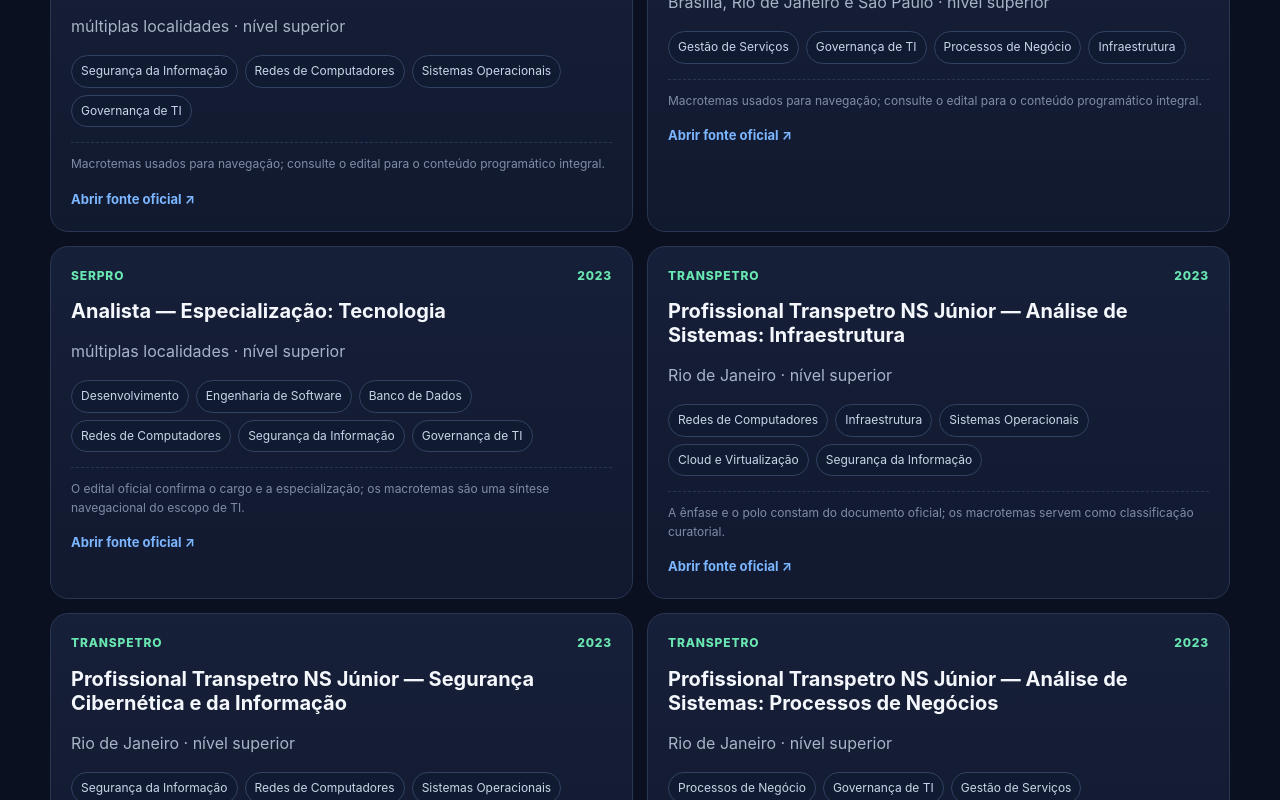
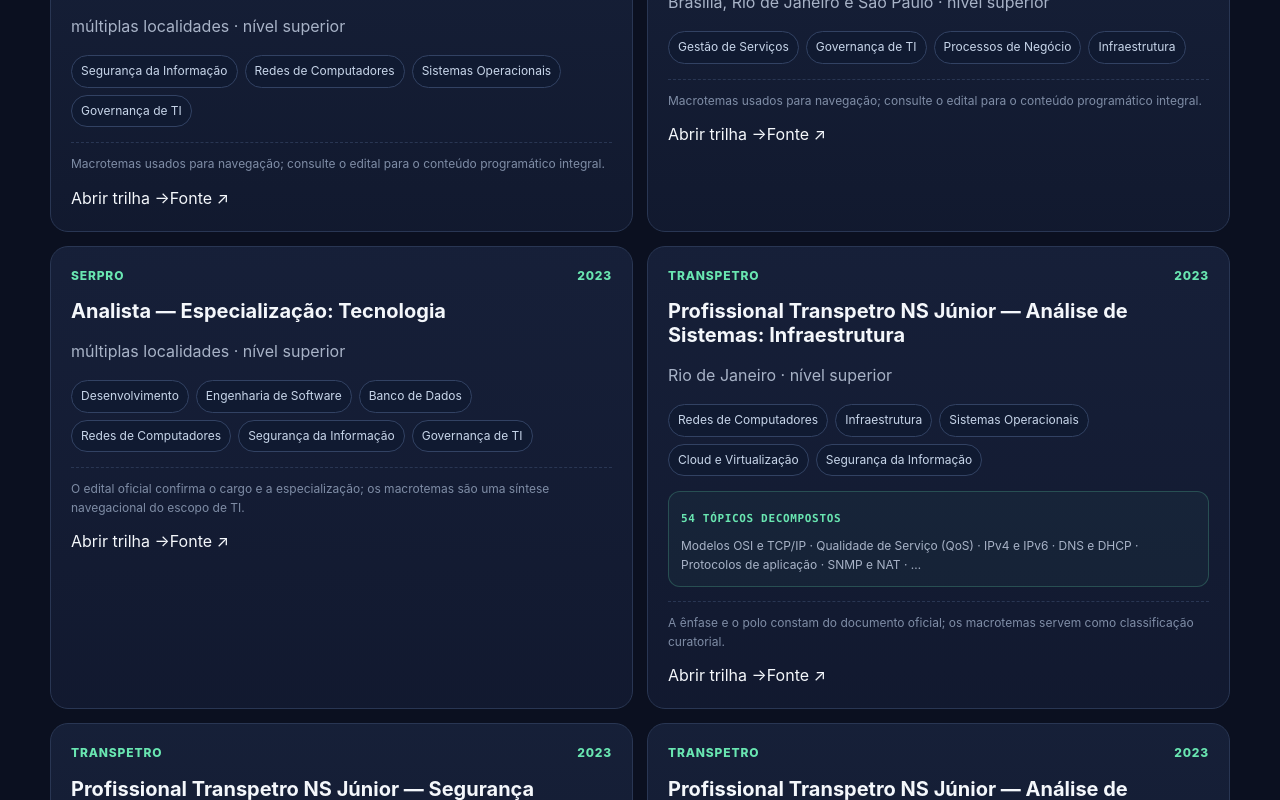
Before and after one commit to cvaraujo11/roadmap-concursos-ti, a Next.js app: page /mapa in a window 1280 px wide. Shown: the part 1620-2420 px from the top of the page. Built offline with nearby package versions, Linux system fonts and the light colour scheme.

Commit message:
feat(map): surface extracted granular coverage and trail details

```diff
--- a/src/components/MapExplorer.tsx
+++ b/src/components/MapExplorer.tsx
@@ -2,7 +2,8 @@
 
 import Link from "next/link";
 import { useMemo, useState } from "react";
-import { allTracks, areas, knowledge, knowledgeName, topicName } from "@/data/catalog";
+import { allTracks, areas, knowledge, knowledgeName } from "@/data/catalog";
+import { coverageForTrack, granularTopicName, topicsForTrack } from "@/data/granular";
 import type { AreaSlug, KnowledgeSlug } from "@/lib/types";
 
 type Props = {
@@ -54,7 +55,10 @@
       </div>
 
       <div className="map-grid">
-        {visible.map((item) => (
+        {visible.map((item) => {
+          const extractedTopics = topicsForTrack(item);
+          const isGranular = coverageForTrack(item) === "topicos";
+          return (
             <article className="track-card" key={item.id}>
               <div className="track-topline">
                 <span className="institution">{item.contest.institution}</span>
@@ -67,16 +71,20 @@
                   <Link className="chip" key={slug} href={`/conhecimentos/${slug}`}>{knowledgeName(slug)}</Link>
                 ))}
               </div>
-            {item.topics && item.topics.length > 0 && (
+              {isGranular && extractedTopics.length > 0 && (
                 <div className="granular-preview">
-                <span className="coverage-badge">{item.topics.length} tópicos decompostos</span>
-                <p>{item.topics.slice(0, 6).map(topicName).join(" · ")}{item.topics.length > 6 ? " · …" : ""}</p>
+                  <span className="coverage-badge">{extractedTopics.length} tópicos decompostos</span>
+                  <p>{extractedTopics.slice(0, 6).map(granularTopicName).join(" · ")}{extractedTopics.length > 6 ? " · …" : ""}</p>
                 </div>
               )}
               <p className="evidence-note">{item.evidenceNote}</p>
-            <a href={item.contest.sourceUrl} target="_blank" rel="noreferrer">Abrir fonte oficial ↗</a>
+              <div className="track-actions">
+                <Link href={`/trilhas/${item.id}`}>Abrir trilha →</Link>
+                <a href={item.contest.sourceUrl} target="_blank" rel="noreferrer">Fonte ↗</a>
+              </div>
             </article>
-        ))}
+          );
+        })}
         {visible.length === 0 && (
           <div className="empty-state">
             Nenhuma trilha atende aos filtros atuais. Remova um filtro ou consulte a metodologia para entender a cobertura incremental da base.
```
Lines whose indentation alone changed are shown as unchanged.
